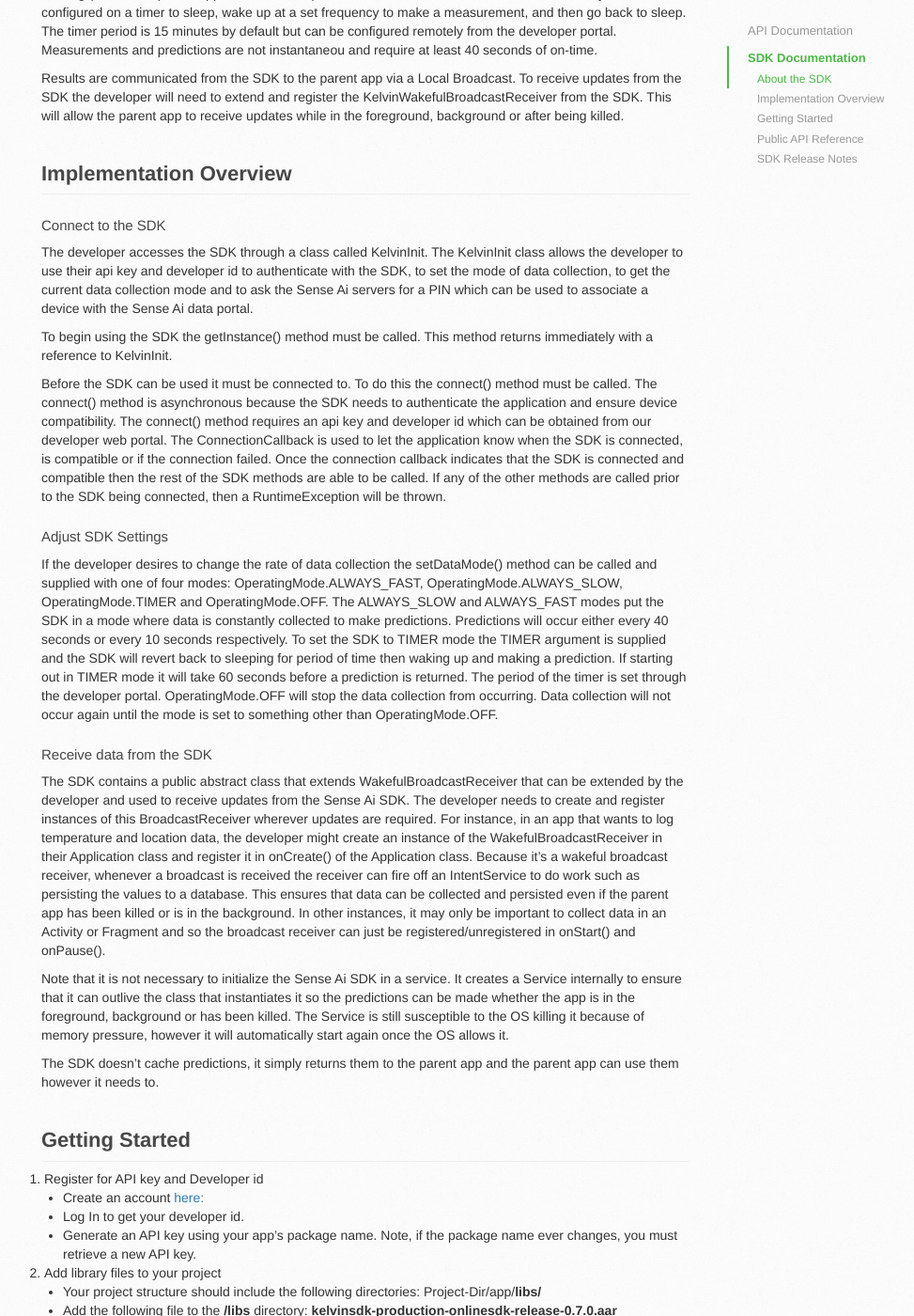
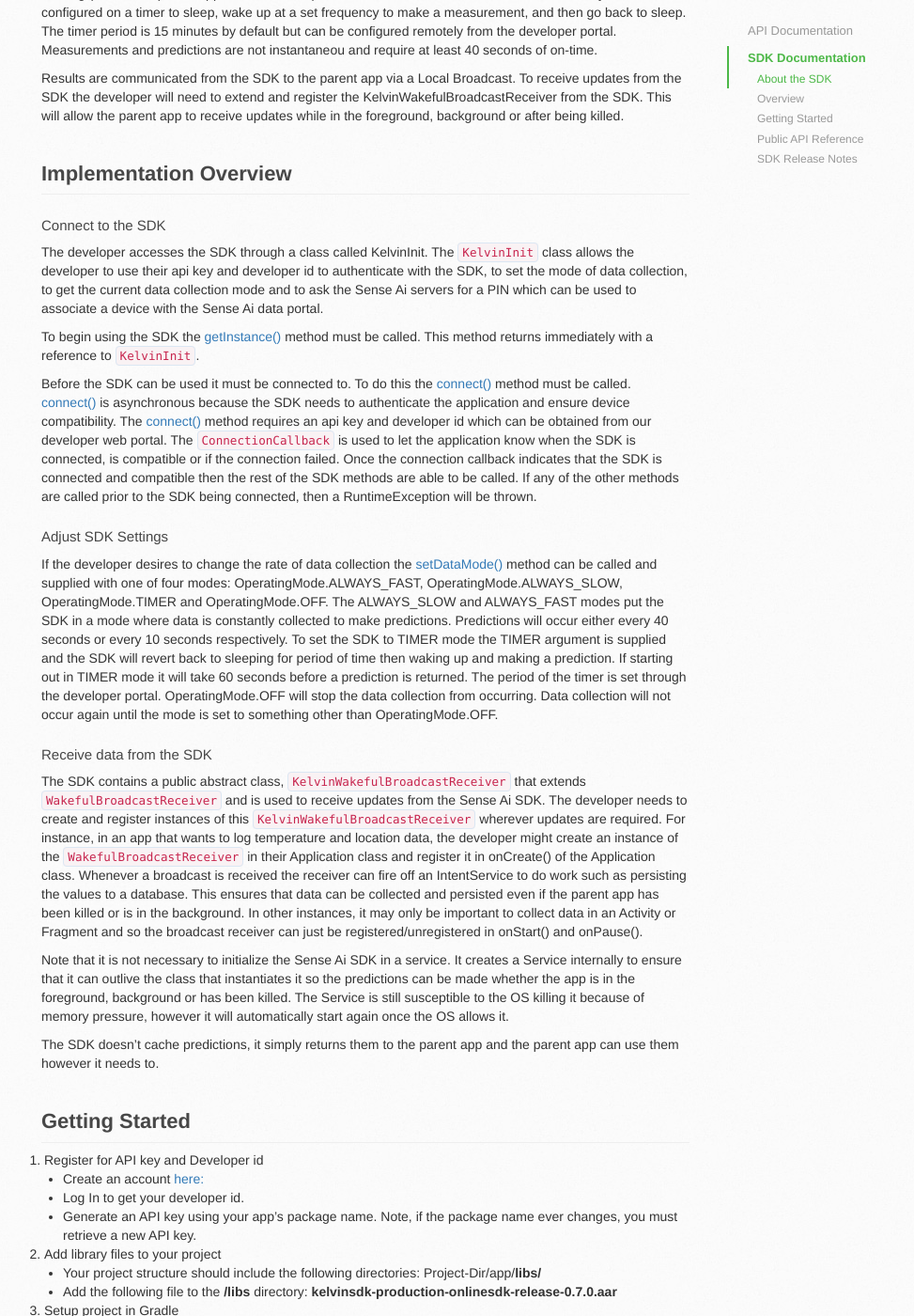
Before and after one commit to SenseAI/SenseAI.github.io, a Jekyll site: the page built from index.markdown, in a window 1280 px wide and 1400 px high, scrolled down 8575 px. Shown: the whole window at 94% size, without its empty margins (126-1099 px from the left). Built offline with Jekyll 4.4.1, drawn with Linux system fonts in a browser that asks for light colours; nearby versions of some CDN libraries.

Commit message:
sidebar and main text edits pt2

```diff
--- a/_layouts/default.html
+++ b/_layouts/default.html
@@ -69,7 +69,7 @@
     		        <a href="#sdkDocumentation">SDK Documentation</a>
 			<ul class="nav nav-stacked">
 			    <li><a href="#sdkGeneral">About the SDK</a></li>
-			    <li><a href="#sdkBasicImplementation">Implementation Overview</a></li>
+			    <li><a href="#sdkBasicImplementation">Overview</a></li>
 			    <li><a href="#sdkGetStarted">Getting Started</a></li>
 			    <li><a href="#sdkPublicApi">Public API Reference</a></li>
 			    <li><a href="#sdkReleaseNotes">SDK Release Notes</a></li>
--- a/index.markdown
+++ b/index.markdown
@@ -497,19 +497,19 @@ Results are communicated from the SDK to the parent app via a Local Broadcast. T
 
 #### Connect to the SDK
 
-The developer accesses the SDK through a class called KelvinInit. The KelvinInit class allows the developer to use their api key and developer id to authenticate with the SDK, to set the mode of data collection, to get the current data collection mode and to ask the Sense Ai servers for a PIN which can be used to associate a device with the Sense Ai data portal.
+The developer accesses the SDK through a class called KelvinInit. The [`KelvinInit`](Archive/io/senseai/kelvinsdk/KelvinInit.html) class allows the developer to use their api key and developer id to authenticate with the SDK, to set the mode of data collection, to get the current data collection mode and to ask the Sense Ai servers for a PIN which can be used to associate a device with the Sense Ai data portal.
 
-To begin using the SDK the getInstance() method must be called. This method returns immediately with a reference to KelvinInit.
+To begin using the SDK the [getInstance()](Archive/io/senseai/kelvinsdk/KelvinInit.html#getInstance(android.content.Context)) method must be called. This method returns immediately with a reference to [`KelvinInit`](Archive/io/senseai/kelvinsdk/KelvinInit.html).
 
-Before the SDK can be used it must be connected to. To do this the connect() method must be called. The connect() method is asynchronous because the SDK needs to authenticate the application and ensure device compatibility. The connect() method requires an api key and developer id which can be obtained from our developer web portal. The ConnectionCallback is used to let the application know when the SDK is connected, is compatible or if the connection failed. Once the connection callback indicates that the SDK is connected and compatible then the rest of the SDK methods are able to be called. If any of the other methods are called prior to the SDK being connected, then a RuntimeException will be thrown.
+Before the SDK can be used it must be connected to. To do this the [connect()](Archive/io/senseai/kelvinsdk/KelvinInit.html#connect(java.lang.String,%20java.lang.String,%20io.senseai.kelvinsdk.KelvinInit.ConnectionCallbacks)) method must be called. [connect()](Archive/io/senseai/kelvinsdk/KelvinInit.html#connect(java.lang.String,%20java.lang.String,%20io.senseai.kelvinsdk.KelvinInit.ConnectionCallbacks)) is asynchronous because the SDK needs to authenticate the application and ensure device compatibility. The [connect()](Archive/io/senseai/kelvinsdk/KelvinInit.html#connect(java.lang.String,%20java.lang.String,%20io.senseai.kelvinsdk.KelvinInit.ConnectionCallbacks)) method requires an api key and developer id which can be obtained from our developer web portal. The [`ConnectionCallback`](Archive/io/senseai/kelvinsdk/KelvinInit.ConnectionCallbacks.html) is used to let the application know when the SDK is connected, is compatible or if the connection failed. Once the connection callback indicates that the SDK is connected and compatible then the rest of the SDK methods are able to be called. If any of the other methods are called prior to the SDK being connected, then a RuntimeException will be thrown.
 
 #### Adjust SDK Settings
 
-If the developer desires to change the rate of data collection the setDataMode() method can be called and supplied with one of four modes: OperatingMode.ALWAYS_FAST, OperatingMode.ALWAYS_SLOW, OperatingMode.TIMER and OperatingMode.OFF. The ALWAYS_SLOW and ALWAYS_FAST modes put the SDK in a mode where data is constantly collected to make predictions. Predictions will occur either every 40 seconds or every 10 seconds respectively. To set the SDK to TIMER mode the TIMER argument is supplied and the SDK will revert back to sleeping for period of time then waking up and making a prediction. If starting out in TIMER mode it will take 60 seconds before a prediction is returned. The period of the timer is set through the developer portal. OperatingMode.OFF will stop the data collection from occurring. Data collection will not occur again until the mode is set to something other than OperatingMode.OFF.
+If the developer desires to change the rate of data collection the [setDataMode()](Archive/io/senseai/kelvinsdk/KelvinInit.html#setDataMode(io.senseai.kelvinsdk.OperatingMode)) method can be called and supplied with one of four modes: OperatingMode.ALWAYS_FAST, OperatingMode.ALWAYS_SLOW, OperatingMode.TIMER and OperatingMode.OFF. The ALWAYS_SLOW and ALWAYS_FAST modes put the SDK in a mode where data is constantly collected to make predictions. Predictions will occur either every 40 seconds or every 10 seconds respectively. To set the SDK to TIMER mode the TIMER argument is supplied and the SDK will revert back to sleeping for period of time then waking up and making a prediction. If starting out in TIMER mode it will take 60 seconds before a prediction is returned. The period of the timer is set through the developer portal. OperatingMode.OFF will stop the data collection from occurring. Data collection will not occur again until the mode is set to something other than OperatingMode.OFF.
 
 #### Receive data from the SDK
 
-The SDK contains a public abstract class that extends WakefulBroadcastReceiver that can be extended by the developer and used to receive updates from the Sense Ai SDK. The developer needs to create and register instances of this BroadcastReceiver wherever updates are required. For instance, in an app that wants to log temperature and location data, the developer might create an instance of the WakefulBroadcastReceiver in their Application class and register it in onCreate() of the Application class. Because it’s a wakeful broadcast receiver, whenever a broadcast is received the receiver can fire off an IntentService to do work such as persisting the values to a database. This ensures that data can be collected and persisted even if the parent app has been killed or is in the background. In other instances, it may only be important to collect data in an Activity or Fragment and so the broadcast receiver can just be registered/unregistered in onStart() and onPause().
+The SDK contains a public abstract class, [`KelvinWakefulBroadcastReceiver`](Archive/io/senseai/kelvinsdk/KelvinWakefulBroadcastReceiver.html) that extends `WakefulBroadcastReceiver` and is used to receive updates from the Sense Ai SDK.  The developer needs to create and register instances of this [`KelvinWakefulBroadcastReceiver`](Archive/io/senseai/kelvinsdk/KelvinWakefulBroadcastReceiver.html) wherever updates are required. For instance, in an app that wants to log temperature and location data, the developer might create an instance of the [`WakefulBroadcastReceiver`](Archive/io/senseai/kelvinsdk/KelvinWakefulBroadcastReceiver.html) in their Application class and register it in onCreate() of the Application class.  Whenever a broadcast is received the receiver can fire off an IntentService to do work such as persisting the values to a database. This ensures that data can be collected and persisted even if the parent app has been killed or is in the background. In other instances, it may only be important to collect data in an Activity or Fragment and so the broadcast receiver can just be registered/unregistered in onStart() and onPause().
 
 Note that it is not necessary to initialize the Sense Ai SDK in a service. It creates a Service internally to ensure that it can outlive the class that instantiates it so the predictions can be made whether the app is in the foreground, background or has been killed. The Service is still susceptible to the OS killing it because of memory pressure, however it will automatically start again once the OS allows it.
 
```
